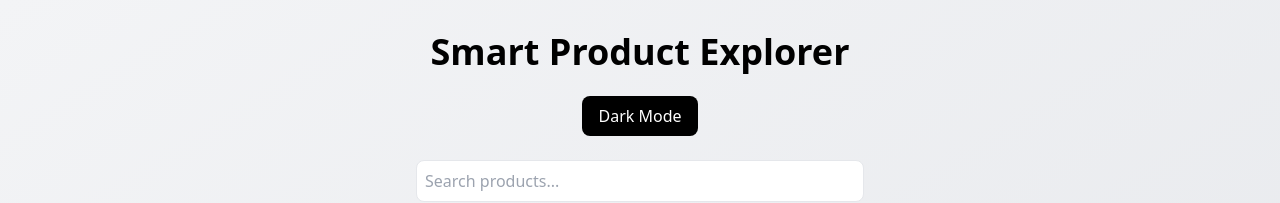
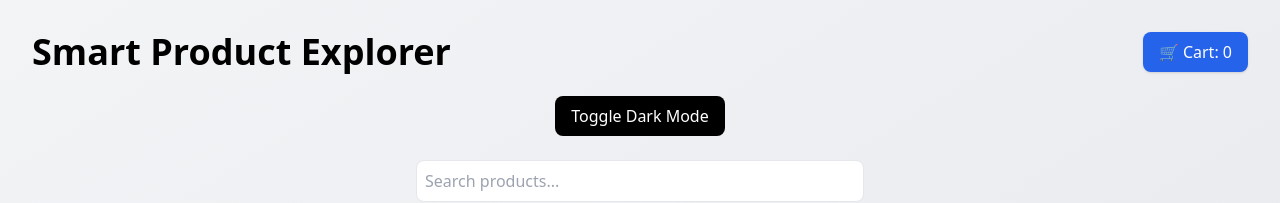
Before and after one commit to sithmi200309/ec3404-mini-project, a Vue app: page / in a window 1280 px wide. Shown: the top 203 px of the page. Built offline with nearby package versions, Linux system fonts and the light colour scheme; no server answers.

Commit message:
Add shopping cart global state with localStorage persistence

```diff
--- a/src/App.vue
+++ b/src/App.vue
@@ -4,6 +4,10 @@ import type { Product, ProductResponse } from './types/product'
 
 import ProductCard from './components/ProductCard.vue'
 import ProductDetailModal from './components/ProductDetailModal.vue'
+import { useCart } from './composables/useCart'
+
+/* CART */
+const { cart } = useCart()
 
 /* STATES */
 const products = ref<Product[]>([])
@@ -23,7 +27,7 @@ const toggleDarkMode = () => {
 const selectedProduct = ref<Product | null>(null)
 const showModal = ref(false)
 
-/* FETCH API */
+/* FETCH PRODUCTS */
 const fetchProducts = async () => {
   try {
     const response = await fetch('https://dummyjson.com/products')
@@ -71,7 +75,6 @@ const closeModal = () => {
   showModal.value = false
 }
 
-/* LOAD DATA */
 onMounted(fetchProducts)
 </script>
 
@@ -83,10 +86,19 @@ onMounted(fetchProducts)
         : 'min-h-screen bg-gradient-to-br from-gray-100 to-gray-200 p-8'
     "
   >
-    <!-- TITLE -->
-    <h1 class="text-4xl font-bold text-center mb-6">
-      Smart Product Explorer
-    </h1>
+
+    <!-- HEADER -->
+    <div class="flex justify-between items-center mb-6">
+
+      <h1 class="text-4xl font-bold">
+        Smart Product Explorer
+      </h1>
+
+      <div class="bg-blue-600 text-white px-4 py-2 rounded-lg shadow">
+        🛒 Cart: {{ cart.length }}
+      </div>
+
+    </div>
 
     <!-- DARK MODE -->
     <div class="flex justify-center mb-6">
@@ -94,7 +106,7 @@ onMounted(fetchProducts)
         @click="toggleDarkMode"
         class="px-4 py-2 bg-black text-white rounded-lg"
       >
-        Dark Mode
+        Toggle Dark Mode
       </button>
     </div>
 
@@ -148,5 +160,6 @@ onMounted(fetchProducts)
       :show="showModal"
       @close="closeModal"
     />
+
   </div>
 </template>
--- a/src/components/ProductDetailModal.vue
+++ b/src/components/ProductDetailModal.vue
@@ -1,5 +1,6 @@
 <script setup lang="ts">
 import type { Product } from '../types/product'
+import { useCart } from '../composables/useCart'
 
 defineProps<{
   product: Product | null
@@ -7,14 +8,17 @@ defineProps<{
 }>()
 
 const emit = defineEmits(['close'])
+
+/* Cart */
+const { addToCart } = useCart()
 </script>
 
 <template>
   <div
-  v-if="show && product"
-  @click.self="emit('close')"
-  class="fixed inset-0 bg-black bg-opacity-50 flex items-center justify-center"
->
+    v-if="show && product"
+    @click.self="emit('close')"
+    class="fixed inset-0 bg-black bg-opacity-50 flex items-center justify-center"
+  >
     <div class="bg-white p-6 rounded-xl w-[400px] relative">
 
       <!-- Close Button -->
@@ -25,27 +29,40 @@ const emit = defineEmits(['close'])
         ✖
       </button>
 
+      <!-- Image -->
       <img
         :src="product.thumbnail"
         class="w-full h-48 object-cover rounded"
       />
 
+      <!-- Title -->
       <h2 class="text-xl font-bold mt-3">
         {{ product.title }}
       </h2>
 
+      <!-- Description -->
       <p class="text-gray-600 mt-2">
         {{ product.description }}
       </p>
 
+      <!-- Price -->
       <p class="font-semibold mt-2">
         Price: ${{ product.price }}
       </p>
 
+      <!-- Category -->
       <p class="text-sm text-gray-500">
         Category: {{ product.category }}
       </p>
 
+      <!-- Add To Cart Button -->
+      <button
+        @click="addToCart(product)"
+        class="mt-4 w-full bg-blue-600 text-white py-2 rounded-lg hover:bg-blue-700 transition"
+      >
+        Add to Cart
+      </button>
+
     </div>
   </div>
 </template>
--- /dev/null
+++ b/src/composables/useCart.ts
@@ -0,0 +1,42 @@
+import { ref, watch } from 'vue'
+import type { Product } from '../types/product'
+
+const cart = ref<Product[]>(JSON.parse(
+  localStorage.getItem('cart') || '[]'
+))
+
+const addToCart = (product: Product) => {
+  const exists = cart.value.find(
+    (item) => item.id === product.id
+  )
+
+  if (!exists) {
+    cart.value.push(product)
+  }
+}
+
+const removeFromCart = (id: number) => {
+  cart.value = cart.value.filter(
+    (item) => item.id !== id
+  )
+}
+
+/* Save automatically */
+watch(
+  cart,
+  () => {
+    localStorage.setItem(
+      'cart',
+      JSON.stringify(cart.value)
+    )
+  },
+  { deep: true }
+)
+
+export function useCart() {
+  return {
+    cart,
+    addToCart,
+    removeFromCart
+  }
+}
```
